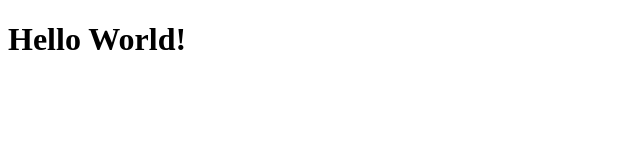
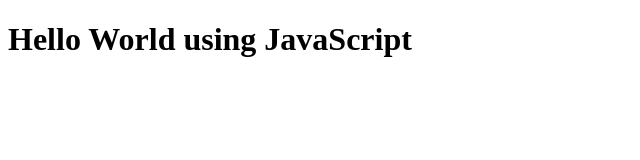
Before and after one commit to Prachi24599/namaste-react, a plain HTML site: page index.html in a window 1280 px wide. Shown: the whole page, without its empty margins (0-640 px from the left). Drawn offline with Linux system fonts and the light colour scheme.

Commit message:
hello-world using js

```diff
--- a/index.html
+++ b/index.html
@@ -6,8 +6,13 @@
     <title>Namaste React</title>
   </head>
   <body>
-    <div id="root">
-      <h1>Hello World!</h1>
-    </div>
+    <div id="root"></div>
+    <script>
+      const heading = document.createElement("h1");
+      heading.innerHTML = "Hello World using JavaScript";
+
+      const root = document.getElementById("root");
+      root.appendChild(heading);
+    </script>
   </body>
 </html>
```
